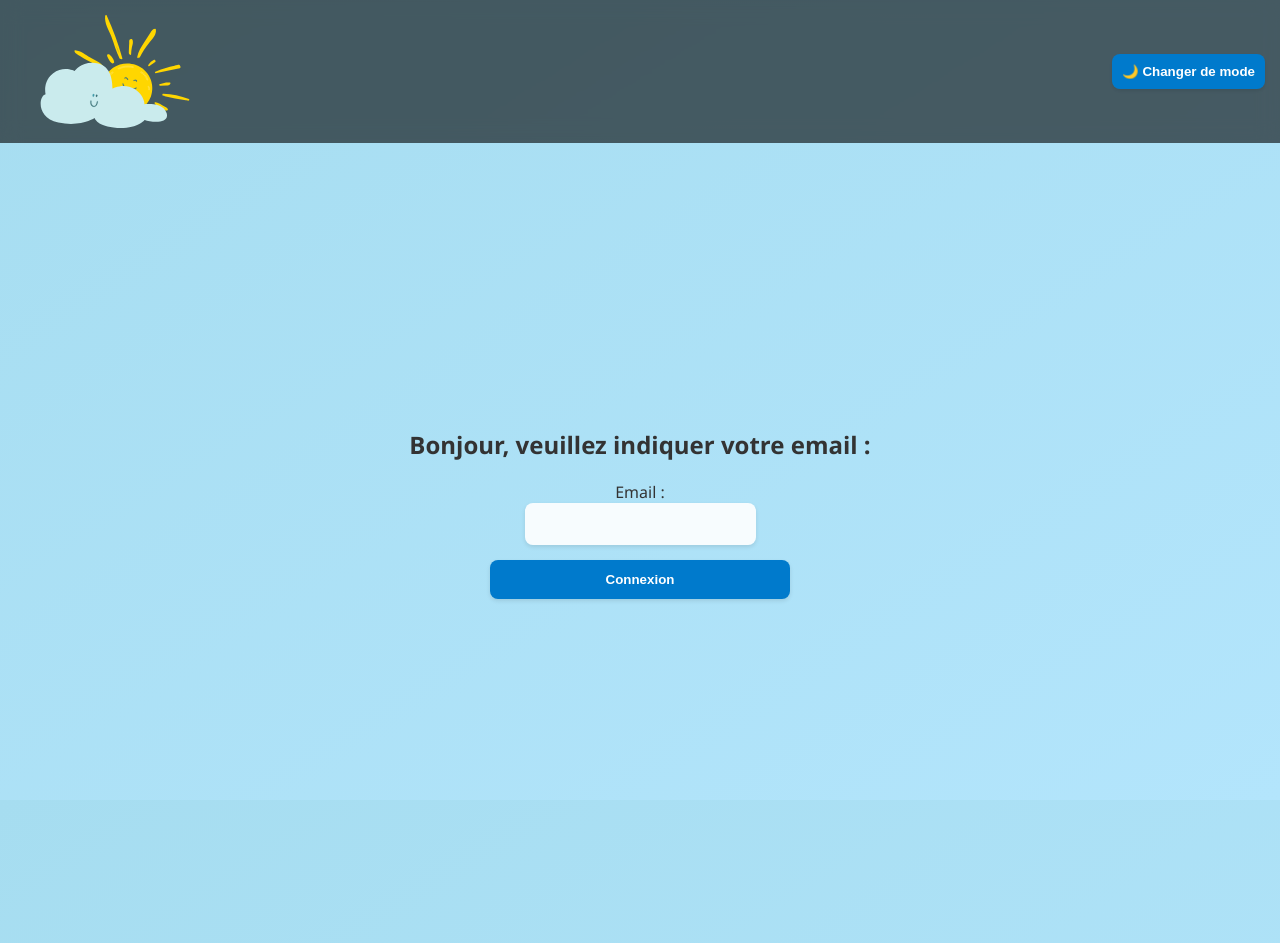
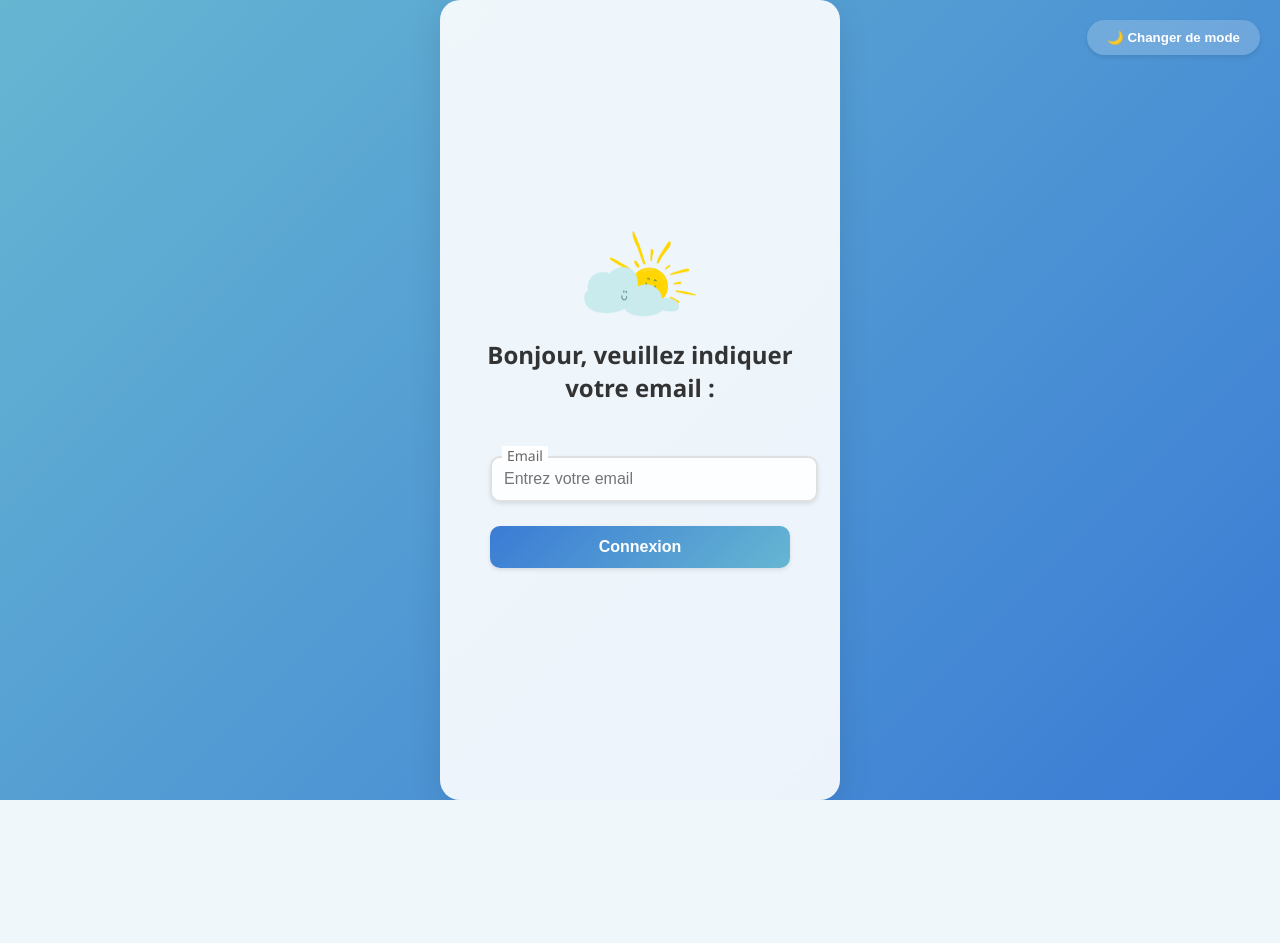
Before and after one commit to UnivR208/SAE23GRP3, a PHP site: page /login.html in a window 1280 px wide. After the commit the page ends 800 px from the top, so only its background shows below. Run offline with PHP 8.4, Linux system fonts and the light colour scheme.

Commit message:
a
tentative fix grp

```diff
--- a/css/index.css
+++ b/css/index.css
@@ -451,3 +451,173 @@ input:focus, select:focus {
 .delete-residence-btn:hover {
     background-color: #cc0000;
 }
+
+/* Styles spécifiques pour la page de login */
+.login-page {
+    min-height: 100vh;
+    display: flex;
+    flex-direction: column;
+    position: relative;
+    overflow: hidden;
+    background: linear-gradient(135deg, #66b6d2 0%, #3a7bd5 100%);
+}
+
+.login-container {
+    position: relative;
+    z-index: 10;
+    background: rgba(255, 255, 255, 0.9);
+    backdrop-filter: blur(10px);
+    border-radius: 20px;
+    padding: 2rem;
+    margin: auto;
+    width: 90%;
+    max-width: 400px;
+    box-shadow: 0 8px 32px rgba(0, 0, 0, 0.1);
+    animation: fadeIn 0.5s ease-out;
+}
+
+.login-header {
+    text-align: center;
+    margin-bottom: 2rem;
+}
+
+.site-logo {
+    width: 150px;
+    height: auto;
+    margin-bottom: 1rem;
+    animation: float 6s ease-in-out infinite;
+}
+
+.login-form {
+    display: flex;
+    flex-direction: column;
+    gap: 1.5rem;
+}
+
+.form-group {
+    position: relative;
+}
+
+.form-group input {
+    width: 100%;
+    padding: 12px;
+    border: 2px solid #e0e0e0;
+    border-radius: 10px;
+    font-size: 16px;
+    transition: all 0.3s ease;
+    background: rgba(255, 255, 255, 0.9);
+}
+
+.form-group input:focus {
+    border-color: #3a7bd5;
+    outline: none;
+    box-shadow: 0 0 0 3px rgba(58, 123, 213, 0.2);
+}
+
+.form-group label {
+    position: absolute;
+    left: 12px;
+    top: -10px;
+    background: white;
+    padding: 0 5px;
+    font-size: 14px;
+    color: #666;
+    transition: all 0.3s ease;
+}
+
+#loginButton {
+    background: linear-gradient(135deg, #3a7bd5 0%, #66b6d2 100%);
+    color: white;
+    border: none;
+    padding: 12px;
+    border-radius: 10px;
+    font-size: 16px;
+    cursor: pointer;
+    transition: transform 0.2s ease, box-shadow 0.2s ease;
+}
+
+#loginButton:hover {
+    transform: translateY(-2px);
+    box-shadow: 0 4px 12px rgba(58, 123, 213, 0.3);
+}
+
+.error-message {
+    background: rgba(255, 87, 87, 0.1);
+    color: #ff5757;
+    padding: 10px;
+    border-radius: 8px;
+    text-align: center;
+    margin-top: 1rem;
+    display: none;
+}
+
+/* Animations pour les nuages */
+.cloud {
+    position: absolute;
+    opacity: 0.8;
+    pointer-events: none;
+}
+
+.cloud1 { top: 10%; left: -100px; animation: floatCloud 30s linear infinite; }
+.cloud2 { top: 30%; right: -150px; animation: floatCloud 25s linear infinite reverse; }
+.cloud3 { bottom: 20%; left: -120px; animation: floatCloud 35s linear infinite; }
+.cloud4 { top: 60%; right: -80px; animation: floatCloud 28s linear infinite reverse; }
+
+@keyframes floatCloud {
+    from { transform: translateX(-100%); }
+    to { transform: translateX(calc(100vw + 100%)); }
+}
+
+@keyframes float {
+    0%, 100% { transform: translateY(0); }
+    50% { transform: translateY(-10px); }
+}
+
+@keyframes fadeIn {
+    from { opacity: 0; transform: translateY(20px); }
+    to { opacity: 1; transform: translateY(0); }
+}
+
+/* Mode jour/nuit */
+.day-mode {
+    background: linear-gradient(135deg, #66b6d2 0%, #3a7bd5 100%);
+}
+
+.night-mode {
+    background: linear-gradient(135deg, #1a1a2e 0%, #16213e 100%);
+}
+
+.night-mode .login-container {
+    background: rgba(255, 255, 255, 0.1);
+    color: white;
+}
+
+.night-mode .form-group label {
+    background: rgba(255, 255, 255, 0.1);
+    color: #fff;
+}
+
+.night-mode .form-group input {
+    background: rgba(255, 255, 255, 0.05);
+    border-color: rgba(255, 255, 255, 0.2);
+    color: white;
+}
+
+#toggle-theme {
+    position: absolute;
+    top: 20px;
+    right: 20px;
+    background: rgba(255, 255, 255, 0.2);
+    border: none;
+    padding: 10px 20px;
+    border-radius: 20px;
+    color: white;
+    cursor: pointer;
+    backdrop-filter: blur(5px);
+    transition: all 0.3s ease;
+}
+
+#toggle-theme:hover {
+    background: rgba(255, 255, 255, 0.3);
+    transform: translateY(-2px);
+}
--- a/login.html
+++ b/login.html
@@ -3,28 +3,29 @@
 <head>
   <meta charset="UTF-8" />
   <meta name="viewport" content="width=device-width, initial-scale=1.0"/>
-  <title>Connexion</title>
+  <title>Connexion - Climatomètre BUT1 R&T</title>
   <link rel="stylesheet" href="css/index.css" />
 </head>
-<body class="day-mode">
-  <header class="site-header">
-    <img src="img/logo_transparent.svg" alt="Logo" class="site-logo" />
-    <button id="toggle-theme"><span id="theme-icon">🌙</span> Changer de mode</button>
-  </header>
+<body class="day-mode login-page">
+  <button id="toggle-theme"><span id="theme-icon">🌙</span> Changer de mode</button>
 
-  <main class="login-container">
-    <h2>Bonjour, veuillez indiquer votre email :</h2>
+  <div class="login-container">
+    <div class="login-header">
+      <img src="img/logo_transparent.svg" alt="Logo" class="site-logo" />
+      <h2>Bonjour, veuillez indiquer votre email :</h2>
+    </div>
+
     <form id="loginForm" class="login-form" action="/users/tdavid/php/login.php" method="POST">
       <div class="form-group">
-          <label for="identifier">Email :</label><br>
-          <input type="email" id="identifier" name="email" required>
+        <label for="identifier">Email</label>
+        <input type="email" id="identifier" name="email" required placeholder="Entrez votre email">
       </div>
       <button type="submit" id="loginButton">Connexion</button>
       <div id="errorMessage" class="error-message"></div>
-  </form>
-  </main>
+    </form>
+  </div>
 
-  <!-- Nuages -->
+  <!-- Nuages animés -->
   <img src="img/cloud 2 trans.svg" alt="Nuage" class="cloud cloud1" />
   <img src="img/cloud 3 trans.svg" alt="Nuage" class="cloud cloud2" />
   <img src="img/cloud 5 trans.svg" alt="Nuage" class="cloud cloud3" />
@@ -32,12 +33,9 @@
   <img src="img/cloud 7 trans.svg" alt="Nuage" class="cloud cloud5" />
   <img src="img/cloud 8 trans.svg" alt="Nuage" class="cloud cloud6" />
 
-  <!-- Étoiles -->
+  <!-- Étoiles pour le mode nuit -->
   <img src="img/cloud 4 trans.svg" alt="Étoile" class="star star1" />
   <img src="img/cloud 1 trans.svg" alt="Étoile" class="star star2" />
-
-  <!-- Effet brume -->
-  <div class="fog"></div>
 
   <!-- Script changement de thème -->
   <script>
@@ -50,10 +48,14 @@
       body.classList.toggle('day-mode');
       icon.textContent = body.classList.contains('night-mode') ? '🌞' : '🌙';
     });
+
+    // Afficher les messages d'erreur
+    const errorMessage = document.getElementById('errorMessage');
+    if (errorMessage) {
+      errorMessage.style.display = errorMessage.textContent ? 'block' : 'none';
+    }
   </script>
 
   <script src="scripts/auth.js"></script>
-
-
 </body>
 </html>
```
Also changed, not shown: admin.html (+26 -3 lines), php/admin.php (+55 -13 lines), php/config/database.php (+41 -0 lines), scripts/admin.js (+71 -24 lines).
